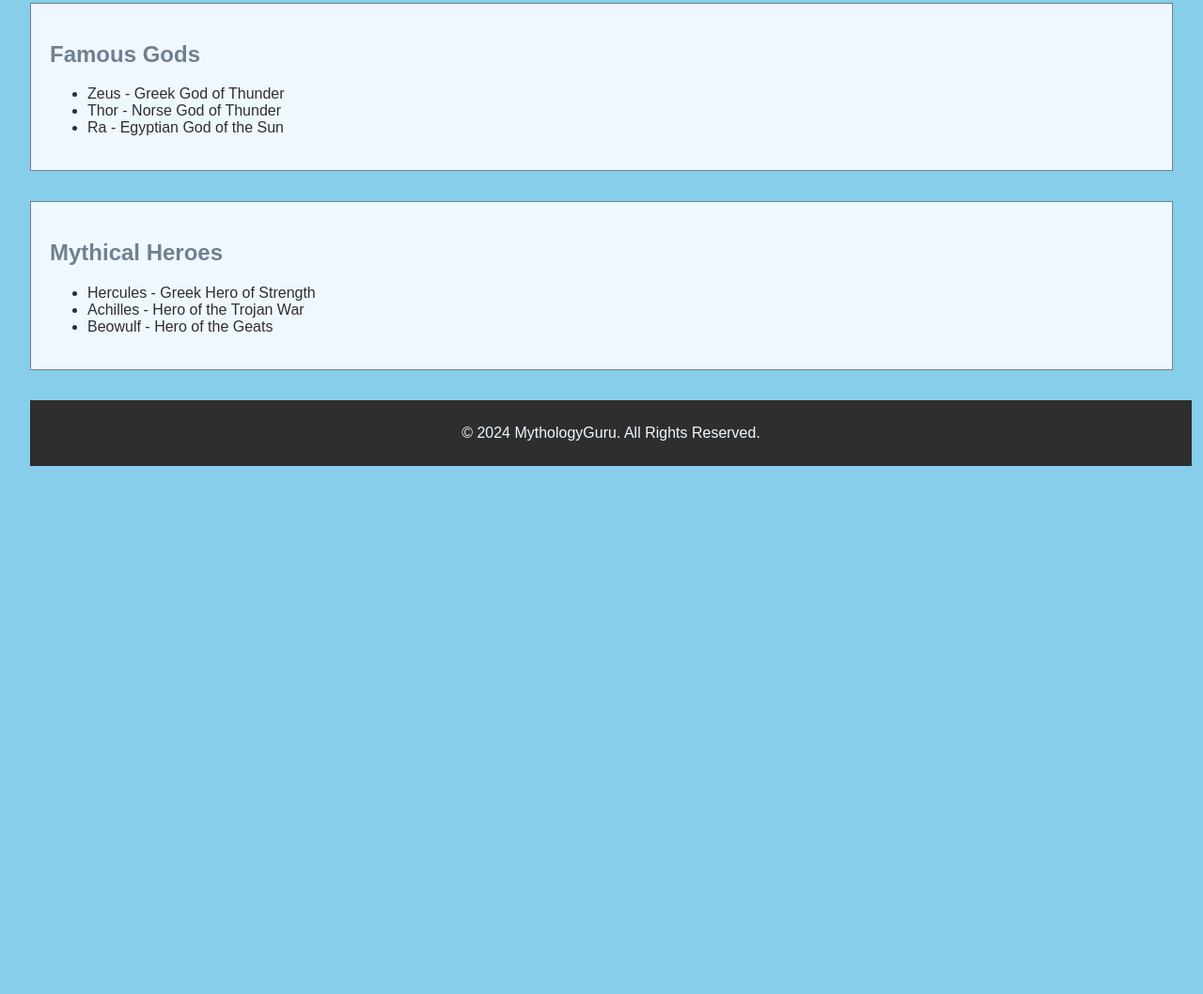
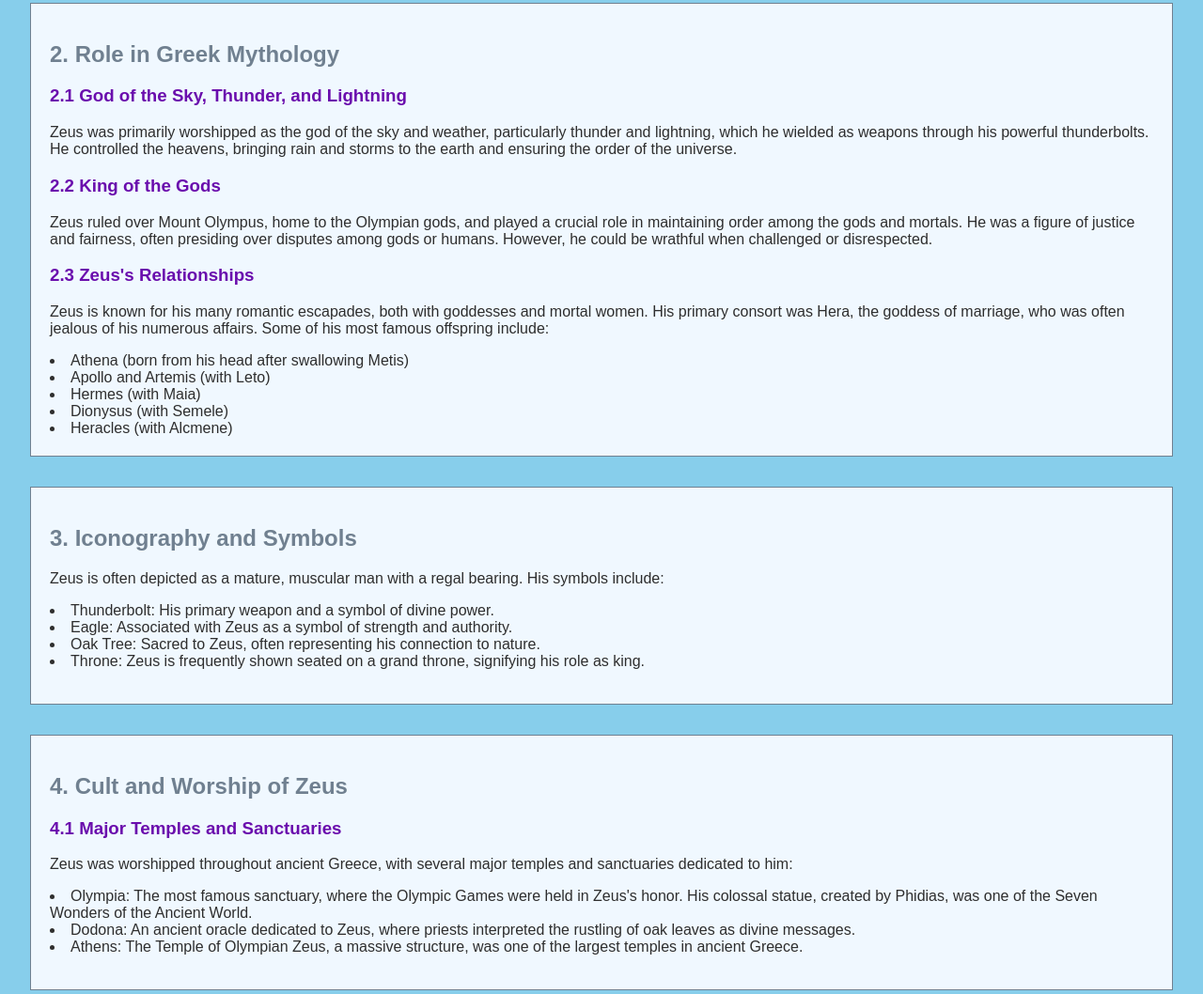
Before and after one commit to JetRobertsBCCA/Mythology_Search, a plain HTML site: page Greek/gods/zeus.html in a window 1280 px wide. Shown: the part 763-1821 px from the top of the page at 94% size. Before the commit the page ends 1291 px from the top, so only its background shows below. Drawn offline with Linux system fonts and the light colour scheme; files whose address does not match are found by name.

Commit message:
worked on zeus

```diff
--- a/Greek/gods/zeus.html
+++ b/Greek/gods/zeus.html
@@ -94,6 +94,42 @@
             <p>When Zeus came of age, he forced Cronus to regurgitate his siblings: Hestia, Hera, Demeter, Poseidon, and Hades. Together, they fought against Cronus and the Titans in the epic conflict known as the Titanomachy. After their victory, Zeus and his brothers, Poseidon and Hades, divided the universe, with Zeus becoming the ruler of the sky and king of the gods.</p>
         </section>
 
+        <section id="2. Role in Greek Mythology">
+            <h2>2. Role in Greek Mythology</h2>
+            <h3>2.1 God of the Sky, Thunder, and Lightning</h3>
+            <p>Zeus was primarily worshipped as the god of the sky and weather, particularly thunder and lightning, which he wielded as weapons through his powerful thunderbolts. He controlled the heavens, bringing rain and storms to the earth and ensuring the order of the universe.</p>
+            <h3>2.2 King of the Gods</h3>
+            <p>Zeus ruled over Mount Olympus, home to the Olympian gods, and played a crucial role in maintaining order among the gods and mortals. He was a figure of justice and fairness, often presiding over disputes among gods or humans. However, he could be wrathful when challenged or disrespected.</p>
+            <h3>2.3 Zeus's Relationships</h3>
+            <p>Zeus is known for his many romantic escapades, both with goddesses and mortal women. His primary consort was Hera, the goddess of marriage, who was often jealous of his numerous affairs. Some of his most famous offspring include:</p>
+            <li>Athena (born from his head after swallowing Metis)</li>
+            <li>Apollo and Artemis (with Leto)</li>
+            <li>Hermes (with Maia)</li>
+            <li>Dionysus (with Semele)</li>
+            <li>Heracles (with Alcmene)</li>
+
+        </section>
+
+        <section id="3. Iconography and Symbols">
+            <h2>3. Iconography and Symbols</h2>
+            <p>Zeus is often depicted as a mature, muscular man with a regal bearing. His symbols include:
+
+                <li>Thunderbolt: His primary weapon and a symbol of divine power.</li>
+                <li>Eagle: Associated with Zeus as a symbol of strength and authority.</li>
+                <li>Oak Tree: Sacred to Zeus, often representing his connection to nature.</li>
+                <li>Throne: Zeus is frequently shown seated on a grand throne, signifying his role as king.</li></p>
+        </section>
+
+        <section id="4. Cult and Worship of Zeus">
+            <h2>4. Cult and Worship of Zeus</h2>
+            <h3>4.1 Major Temples and Sanctuaries</h3>
+            <p>Zeus was worshipped throughout ancient Greece, with several major temples and sanctuaries dedicated to him:
+
+                <li>Olympia: The most famous sanctuary, where the Olympic Games were held in Zeus's honor. His colossal statue, created by Phidias, was one of the Seven Wonders of the Ancient World.</li>
+                <li>Dodona: An ancient oracle dedicated to Zeus, where priests interpreted the rustling of oak leaves as divine messages.</li>
+                <li>Athens: The Temple of Olympian Zeus, a massive structure, was one of the largest temples in ancient Greece.</li></p>
+        </section>
+
         <section id="gods">
             <h2>Famous Gods</h2>
             <ul>
```
